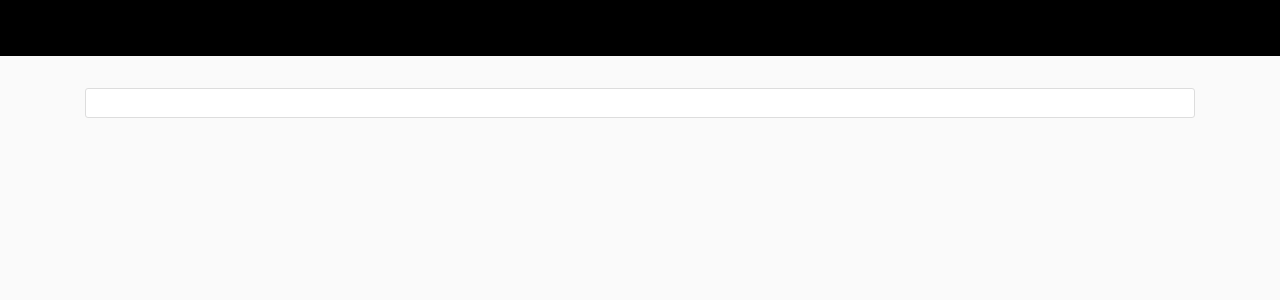
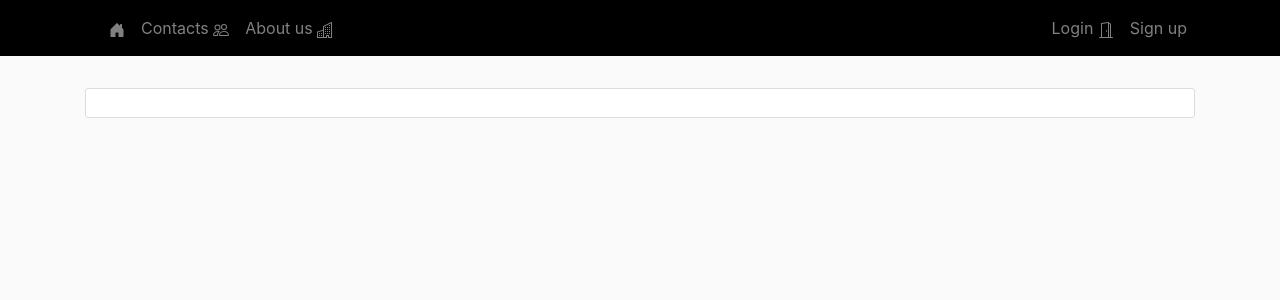
Before and after one commit to yan71735/Site, a Flask app: page /about in a window 1280 px wide. Shown: the top 300 px of the page. Run offline with Flask 2, Linux system fonts and the light colour scheme; some libraries are stand-ins or nearby versions.

Commit message:
Fix admin

```diff
--- a/mysite/templates/base.html
+++ b/mysite/templates/base.html
@@ -20,7 +20,7 @@
 </head>
 
 <body>
-<nav class="navbar navbar-expand-lg navbar-light">
+<nav class="navbar navbar-expand-lg navbar-dark">
 
     <div class="container">
 
```
